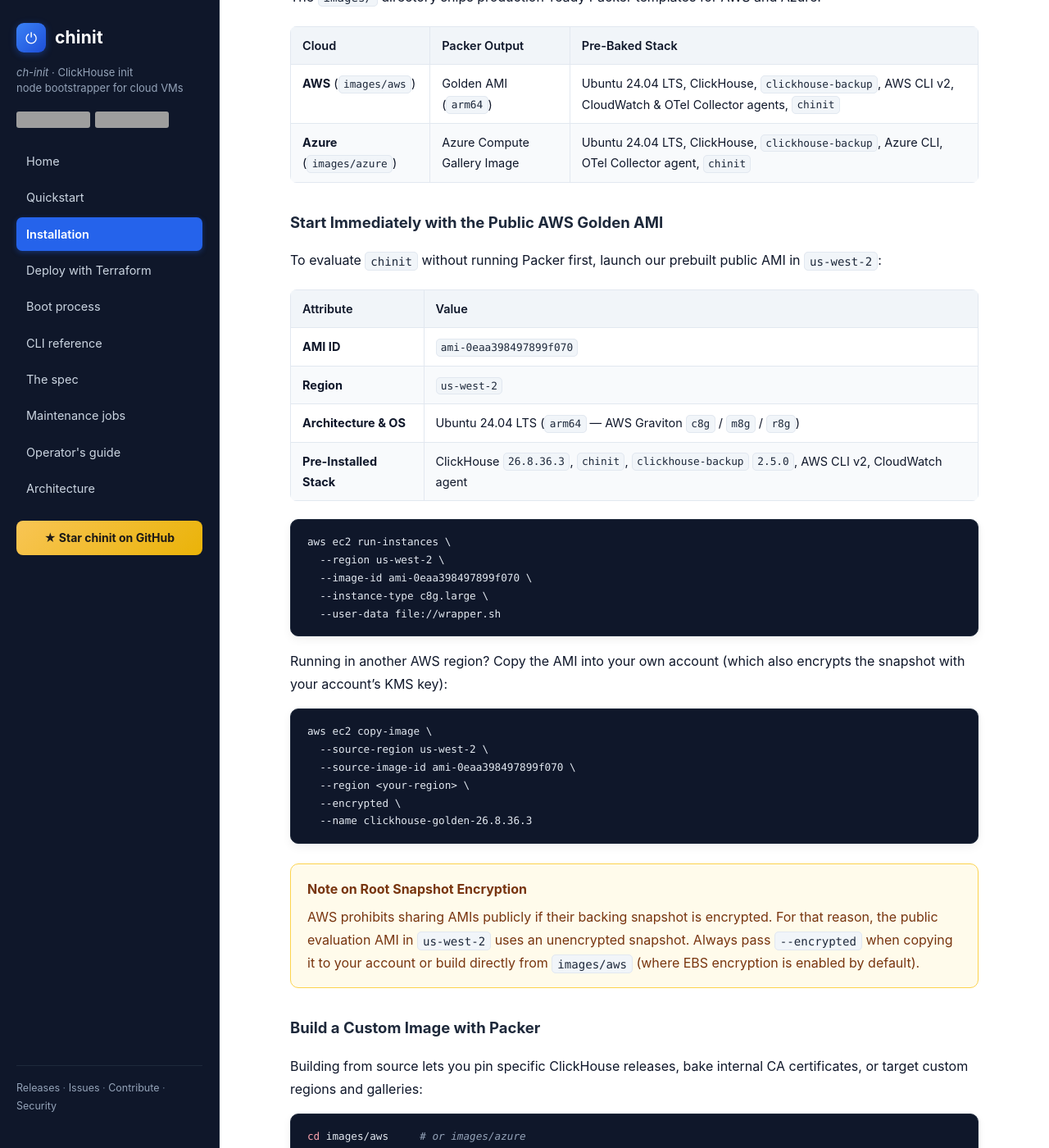
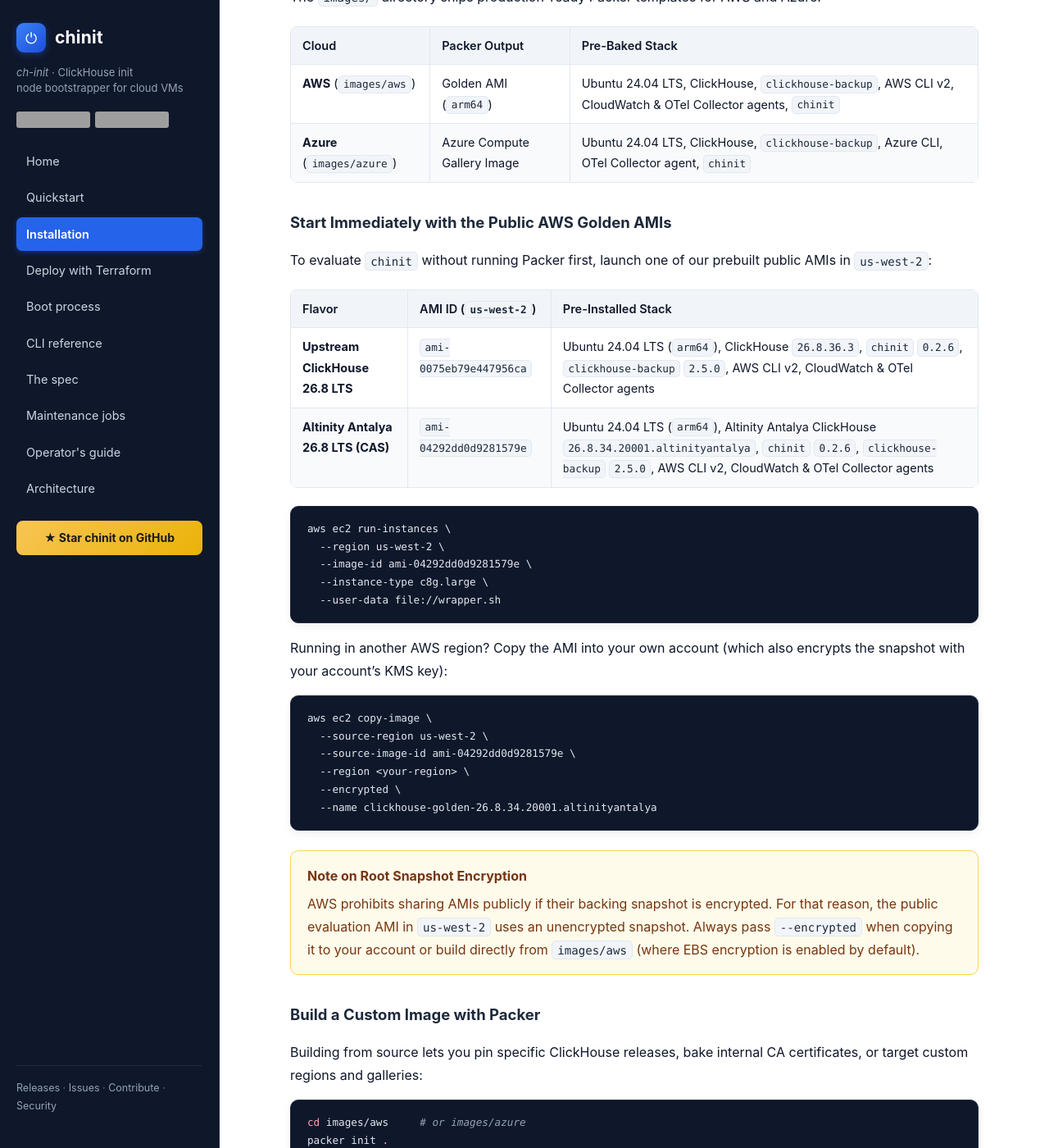
Before and after one commit to stackgenhq/chinit, a Jekyll site: the page built from docs/installation.md, in a window 1280 px wide and 1400 px high, scrolled down 1634 px. Shown: the whole window at 82% size. Built offline with Jekyll 4.4.1, drawn with Linux system fonts in a browser that asks for light colours; grey boxes are pictures that could not be loaded.

Commit message:
feat(images/aws,terraform/aws): publish Golden AMIs as public and cross-account consumable by default
- Default public_ami = true in images/aws/clickhouse.pkr.hcl and .github/workflows/build-golden-ami.yml (unencrypted root snapshot, ami_groups=["all"], snapshot_groups=["all"], and flavor/version metadata in ami_description so external AWS accounts can launch, copy-image, or auto-discover AMIs without relying on owner-only tags).
- Explicitly enforce and verify public launchPermission, snapshot createVolumePermission, Public=true, and Encrypted=false in build-golden-ami.yml.
- Allow golden_ami_id in terraform/aws to default to null and auto-resolve the latest public Golden AMI matching cas_enabled across AWS accounts, while encrypting writer and reader root EBS volumes at instance launch.
- Publish and document public Golden AMIs in us-west-2 for Altinity Antalya 26.8 LTS (ami-04292dd0d9281579e) and Upstream ClickHouse 26.8 LTS (ami-0075eb79e447956ca).

Co-authored-by: Copilot <223556219+Copilot@users.noreply.github.com>

````diff
--- a/docs/installation.md
+++ b/docs/installation.md
@@ -69,21 +69,19 @@ The [`images/`](https://github.com/stackgenhq/chinit/tree/main/images) directory
 | **AWS** (`images/aws`) | Golden AMI (`arm64`) | Ubuntu 24.04 LTS, ClickHouse, `clickhouse-backup`, AWS CLI v2, CloudWatch & OTel Collector agents, `chinit` |
 | **Azure** (`images/azure`) | Azure Compute Gallery Image | Ubuntu 24.04 LTS, ClickHouse, `clickhouse-backup`, Azure CLI, OTel Collector agent, `chinit` |
 
-### Start Immediately with the Public AWS Golden AMI
+### Start Immediately with the Public AWS Golden AMIs
 
-To evaluate `chinit` without running Packer first, launch our prebuilt public AMI in `us-west-2`:
+To evaluate `chinit` without running Packer first, launch one of our prebuilt public AMIs in `us-west-2`:
 
-| Attribute | Value |
-|---|---|
-| **AMI ID** | `ami-0eaa398497899f070` |
-| **Region** | `us-west-2` |
-| **Architecture & OS** | Ubuntu 24.04 LTS (`arm64` — AWS Graviton `c8g` / `m8g` / `r8g`) |
-| **Pre-Installed Stack** | ClickHouse `26.8.36.3`, `chinit`, `clickhouse-backup` `2.5.0`, AWS CLI v2, CloudWatch agent |
+| Flavor | AMI ID (`us-west-2`) | Pre-Installed Stack |
+|---|---|---|
+| **Upstream ClickHouse 26.8 LTS** | `ami-0075eb79e447956ca` | Ubuntu 24.04 LTS (`arm64`), ClickHouse `26.8.36.3`, `chinit` `0.2.6`, `clickhouse-backup` `2.5.0`, AWS CLI v2, CloudWatch & OTel Collector agents |
+| **Altinity Antalya 26.8 LTS (CAS)** | `ami-04292dd0d9281579e` | Ubuntu 24.04 LTS (`arm64`), Altinity Antalya ClickHouse `26.8.34.20001.altinityantalya`, `chinit` `0.2.6`, `clickhouse-backup` `2.5.0`, AWS CLI v2, CloudWatch & OTel Collector agents |
 
 ```bash
 aws ec2 run-instances \
   --region us-west-2 \
-  --image-id ami-0eaa398497899f070 \
+  --image-id ami-04292dd0d9281579e \
   --instance-type c8g.large \
   --user-data file://wrapper.sh
 ```
@@ -93,10 +91,10 @@ Running in another AWS region? Copy the AMI into your own account (which also en
 ```bash
 aws ec2 copy-image \
   --source-region us-west-2 \
-  --source-image-id ami-0eaa398497899f070 \
+  --source-image-id ami-04292dd0d9281579e \
   --region <your-region> \
   --encrypted \
-  --name clickhouse-golden-26.8.36.3
+  --name clickhouse-golden-26.8.34.20001.altinityantalya
 ```
 
 <div class="callout callout-warn">
````
Also changed, not shown: docs/index.md (+3 -3 lines), .github/workflows/build-golden-ami.yml, images/README.md, images/aws/CHANGELOG.md, images/aws/README.md, terraform/aws/README.md, 5 other files.
